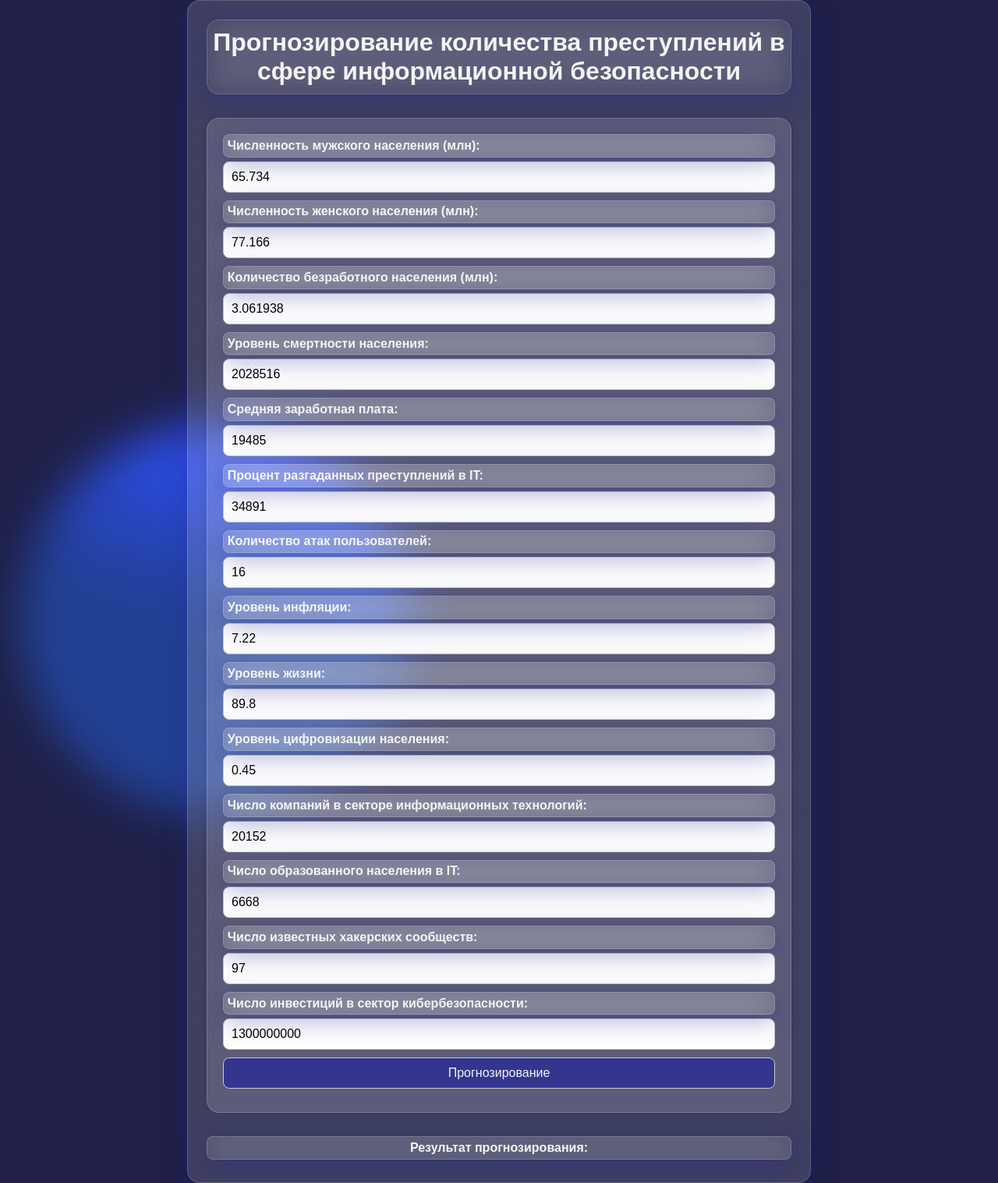
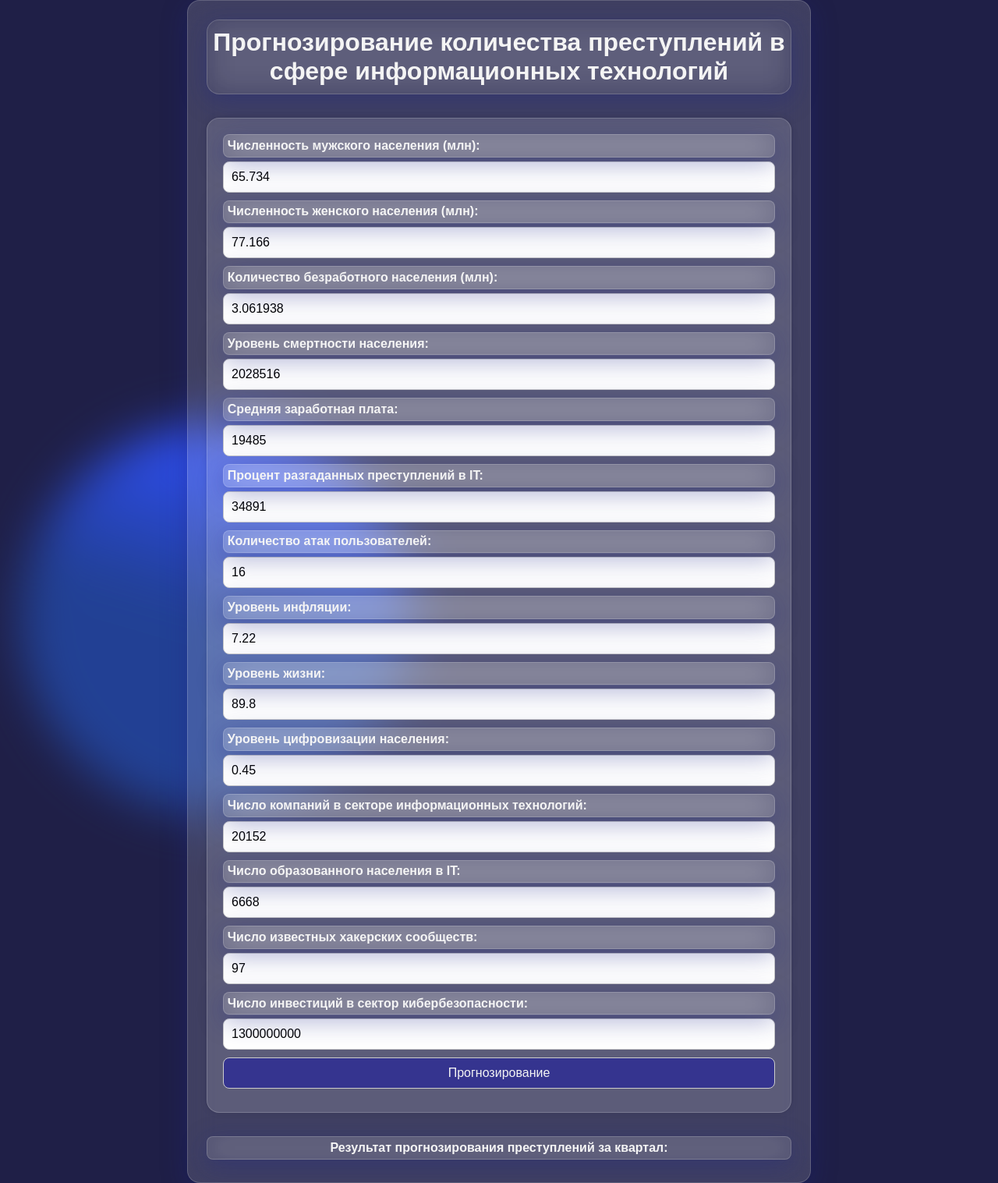
Before and after one commit to SHA-272/Hackathon2023, a Flask app: page / in a window 1280 px wide. Shown: the whole page at 78% size. Run offline with Flask 3, Linux system fonts and the light colour scheme.

Commit message:
Update index.html

```diff
--- a/src/templates/index.html
+++ b/src/templates/index.html
@@ -10,8 +10,7 @@
       <div class="blob"></div>
       <div class="card">
         <h1>
-          Прогнозирование количества преступлений в сфере информационной
-          безопасности
+          Прогнозирование количества преступлений в сфере информационных технологий
         </h1>
         <form action="/predict" id="prediction-form" method="post">
           <label for="male_population">Численность мужского населения (млн):</label>
@@ -145,7 +144,7 @@
           <button type="button">Прогнозирование</button>
         </form>
         <div class="resultback">
-          <div>Результат прогнозирования:</div>
+          <div>Результат прогнозирования преступлений за квартал:</div>
           <div class="result" id="prediction-result"></div>
         </div>
       </div>
```
